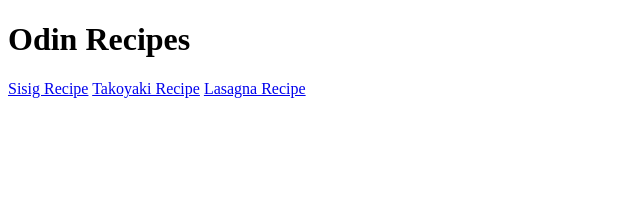
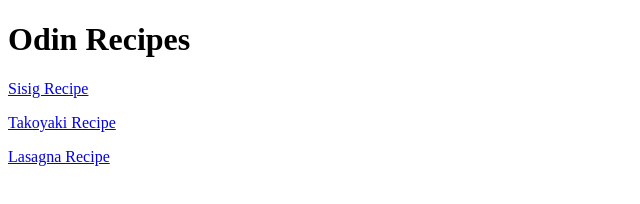
Before and after one commit to melt122/odin-recipes, a plain HTML site: page index.html in a window 1280 px wide. Shown: the whole page, without its empty margins (0-640 px from the left). Drawn offline with Linux system fonts and the light colour scheme.

Commit message:
Upgrade: Better formatting for the links
Because:
- initally site displays the links were sticking
side by side together horizontally.

Changes:
- Now its stacked on top of one another
with proper spacing. looks much better imo.

```diff
--- a/index.html
+++ b/index.html
@@ -5,8 +5,10 @@
 </head>
 <body>
     <h1>Odin Recipes</h1>
-    <a href="recipes/sisig.html">Sisig Recipe</a>
-    <a href="recipes/takoyaki.html">Takoyaki Recipe</a>
-    <a href="recipes/lasagna.html">Lasagna Recipe</a>
+    <p> <a href="recipes/sisig.html">Sisig Recipe</a> </p>
+
+    <p> <a href="recipes/takoyaki.html">Takoyaki Recipe</a> </p>
+
+    <p> <a href="recipes/lasagna.html">Lasagna Recipe</a> </p>
 </body>
 </html>
```
